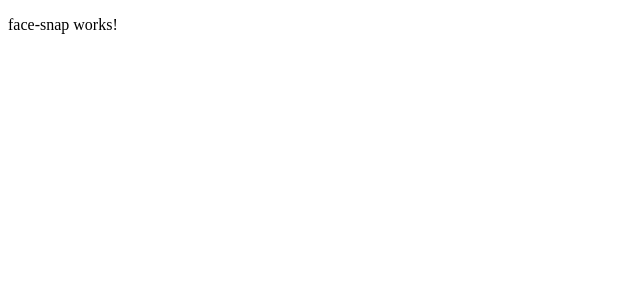
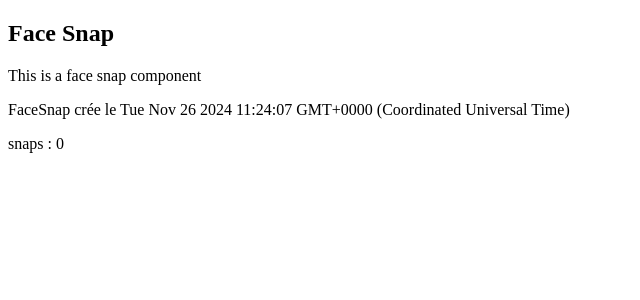
Before and after one commit to guyclement/snapface, an Angular app: page / in a window 1280 px wide. Shown: the top 300 px of the page, without its empty margins (0-640 px from the left). Built offline with nearby package versions, Linux system fonts and the light colour scheme.

Commit message:
Affichez du contenu avec la string interpolation

```diff
--- a/src/app/face-snap/face-snap.component.html
+++ b/src/app/face-snap/face-snap.component.html
@@ -1 +1,4 @@
-<p>face-snap works!</p>
+<h2>{{ title }}</h2>
+<p>{{ description }}</p>
+<p>FaceSnap crée le {{createdDate}}</p>
+<p>snaps : {{snaps}}</p>
--- a/src/app/face-snap/face-snap.component.ts
+++ b/src/app/face-snap/face-snap.component.ts
@@ -1,4 +1,4 @@
-import { Component, Oninit } from '@angular/core';
+import { Component, OnInit } from '@angular/core';
 
 @Component({
   selector: 'app-face-snap',
@@ -13,5 +13,10 @@ export class FaceSnapComponent implements OnInit{
   createdDate!: Date;
   snaps!: number;
 
-
+  ngOnInit(): void {
+    this.title = 'Face Snap';
+    this.description = 'This is a face snap component';
+    this.createdDate = new Date();
+    this.snaps = 0;
+  }
 }
```
